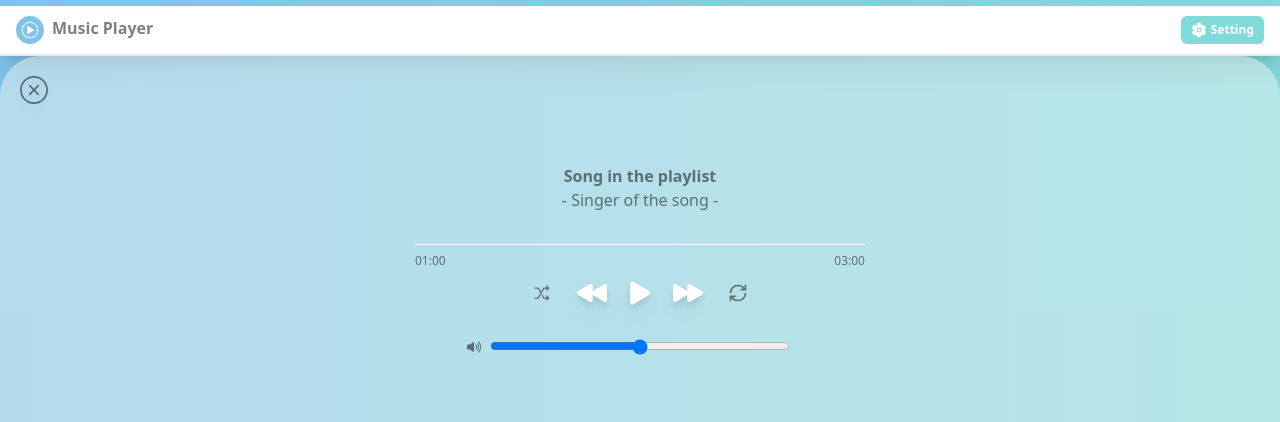
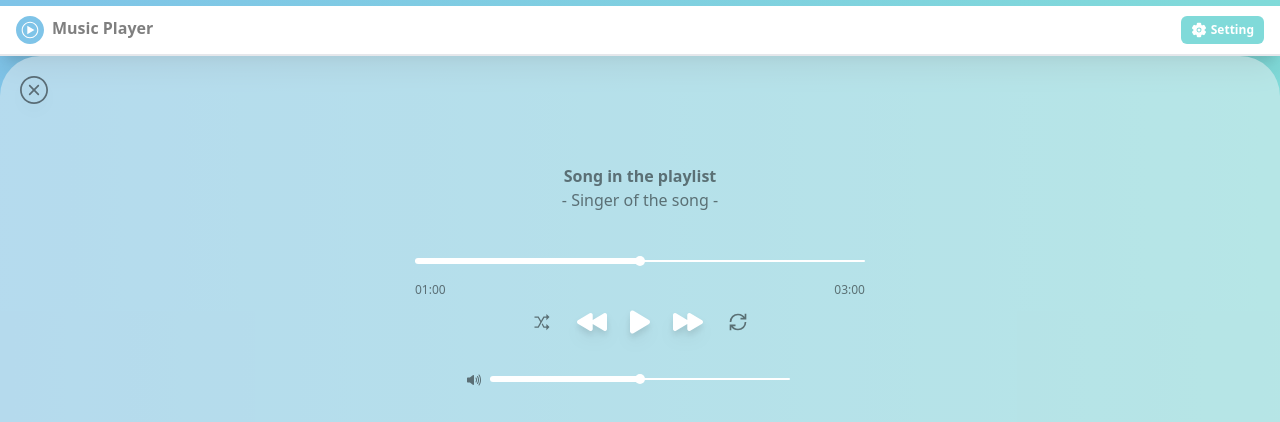
Before and after one commit to tingweiwu17/music-player, a React (Create React App) app: page /playing in a window 1280 px wide. Shown: the top 422 px of the page. Built offline with nearby package versions, Linux system fonts and the light colour scheme.

Commit message:
Update - volume and player css

```diff
--- a/src/views/Playing/Playing.js
+++ b/src/views/Playing/Playing.js
@@ -51,6 +51,9 @@ const Playing = () => {
 
   const volumeOnOrOff = (condition) => {
     setVolumeOn(condition);
+    if (condition) {
+    } else {
+    }
   };
 
   const [volume, setVolume] = useState(50);
@@ -94,10 +97,12 @@ const Playing = () => {
             <YouTube videoId={videoId} opts={videoOpts} ref={playerRef} />
           </div>
           <p className="text-center font-bold">Song in the playlist</p>
-          <p className="text-center border-b pb-8 border-white">
-            - Singer of the song -
-          </p>
-          <p></p>
+          <p className="text-center  pb-8  relative">- Singer of the song -</p>
+          <input type="range" />
+          <p
+            className="bg-white h-1.5 relative rounded -top-2.5"
+            style={{ width: "50%" }}
+          ></p>
           <div className="flex justify-between mt-2 text-xs">
             <span>01:00</span>
             <span>03:00</span>
@@ -124,19 +129,24 @@ const Playing = () => {
           <div className="w-[300px] m-auto relative">
             <input
               type="range"
+              className="z-5 cursor-pointer"
               min="0"
               max="100"
               value={volume}
               onChange={(e) => setVideoVolume(parseInt(e.target.value))}
             />
+            <p
+              className="bg-white h-1.5 relative rounded -top-2.5"
+              style={{ width: `${volume}%` }}
+            ></p>
             {volumeOn ? (
               <IoVolumeHigh
-                className="-top-[18px] right-6 relative"
+                className="-top-5 right-6 relative"
                 onClick={() => volumeOnOrOff(false)}
               />
             ) : (
               <IoMdVolumeOff
-                className="-top-[18px] right-6 relative"
+                className="-top-5 right-6 relative"
                 onClick={() => volumeOnOrOff(true)}
               />
             )}
--- a/src/views/Playing/Playing.scss
+++ b/src/views/Playing/Playing.scss
@@ -1,28 +1,29 @@
 input[type="range"] {
+  -webkit-appearance: none;
+  appearance: none;
   width: 100%;
+  height: 2px;
+  background: white;
+  border-radius: 5px;
+  outline: none;
+}
+
+input[type="range"]:active,
+input[type="range"]:focus {
+  outline: none;
+}
+
+input[type="range"]::-webkit-slider-thumb {
+  -webkit-appearance: none;
+  appearance: none;
+  width: 10px;
   height: 10px;
-  background: linear-gradient(to right, #fff 0%, #fff 50%, #808080 50%, #808080 100%);
+  background: white;
+  border-radius: 50%;
+  cursor: pointer;
+}
 
-  &::-webkit-slider-thumb {
-    width: 20px;
-    height: 20px;
-    background: #fff;
-    border-radius: 50%;
-    border: 2px solid #000;
-    cursor: pointer;
-    position: relative;
-    top: -2px;
-    z-index: 2; // 确保滑块位于背景之上
-  }
-
-  &:hover::-webkit-slider-thumb {
-    background: #ccc;
-  }
-
-  &::-webkit-slider-runnable-track {
-    // background: linear-gradient(to right, #808080 0%, #808080 calc(50% - #{$value * 1.2}px), #fff calc(50% - #{$value * 1.2}px), #fff 100%);
-    height: 10px;
-    position: relative;
-    z-index: 1; // 确保轨道位于滑块之下
-  }
+input[type="range"]::-webkit-slider-thumb:hover{
+  width: 12px;
+  height:12px;
 }
```
